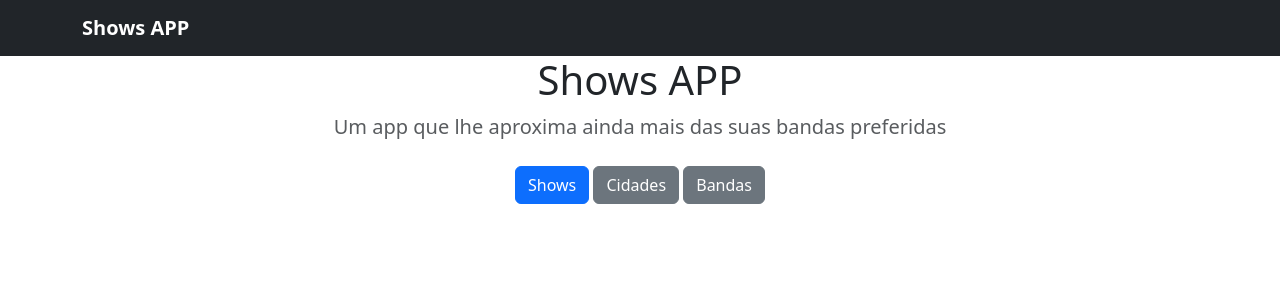
After one commit to guicazaroto/Django-Bands, a Django app: page /home/ in a window 1280 px wide. The commit adds this page. Shown: the top 300 px of the page. Run offline with Django 4.2, Linux system fonts and the light colour scheme.

Commit message:
Home page

```diff
--- a/app/urls.py
+++ b/app/urls.py
@@ -18,7 +18,7 @@ from django.contrib import admin
 from django.urls import path, include
 from django.views.generic.base import RedirectView
 
-from shows_app.views import home_city, edit_city, update_city, add_city, save_city, delete_city
+from shows_app.views import home_city, edit_city, update_city, add_city, save_city, delete_city, home_app
 from shows_app.views import home_show, edit_show, update_show, add_show, save_show, delete_show, ApiShowsList, \
     home_band, \
     edit_band, update_band, add_band, save_band, delete_band
@@ -26,6 +26,7 @@ from shows_app.views import home_show, edit_show, update_show, add_show, save_sh
 urlpatterns = [
     path('', RedirectView.as_view(url='/admin/', permanent=False)),
     path('admin/', admin.site.urls),
+    path('home/', home_app),
     path('api-auth/', include('rest_framework.urls', namespace='rest_framework')),
 
     path('shows/', home_show),
--- a/shows_app/templates/base.html
+++ b/shows_app/templates/base.html
@@ -1,12 +1,22 @@
 <!-- base.html -->
 <!DOCTYPE html>
 <html lang="en">
-<head>
-    <meta charset="UTF-8">
-    <meta name="viewport" content="width=device-width, initial-scale=1.0">
-    <link href="https://cdn.jsdelivr.net/npm/bootstrap@5.3.2/dist/css/bootstrap.min.css" rel="stylesheet" integrity="sha384-T3c6CoIi6uLrA9TneNEoa7RxnatzjcDSCmG1MXxSR1GAsXEV/Dwwykc2MPK8M2HN" crossorigin="anonymous">
-</head>
+    <head>
+        <meta charset="UTF-8">
+        <meta name="viewport" content="width=device-width, initial-scale=1.0">
+        <link href="https://cdn.jsdelivr.net/npm/bootstrap@5.3.2/dist/css/bootstrap.min.css" rel="stylesheet"
+              integrity="sha384-T3c6CoIi6uLrA9TneNEoa7RxnatzjcDSCmG1MXxSR1GAsXEV/Dwwykc2MPK8M2HN" crossorigin="anonymous">
+    </head>
     <body>
+        <header>
+            <div class="navbar navbar-dark bg-dark box-shadow">
+                <div class="container d-flex justify-content-between">
+                    <a href="/home" class="navbar-brand d-flex align-items-center">
+                        <strong>Shows APP</strong>
+                    </a>
+                </div>
+            </div>
+        </header>
         <main>
             {% block content %}{% endblock %}
         </main>
--- /dev/null
+++ b/shows_app/templates/home.html
@@ -0,0 +1,16 @@
+{% extends 'base.html' %}
+
+{% block content %}
+    <section class="jumbotron text-center">
+        <div class="container">
+          <h1 class="jumbotron-heading">Shows APP</h1>
+          <p class="lead text-muted">Um app que lhe aproxima ainda mais das suas bandas preferidas</p>
+          <p>
+            <a href="/shows" class="btn btn-primary my-2">Shows</a>
+            <a href="/cities" class="btn btn-secondary my-2">Cidades</a>
+            <a href="/bands" class="btn btn-secondary my-2">Bandas</a>
+          </p>
+        </div>
+    </section>
+
+{% endblock %}
--- a/shows_app/views.py
+++ b/shows_app/views.py
@@ -5,6 +5,10 @@ from .forms import ShowForm
 from rest_framework import generics
 from rest_framework.permissions import IsAuthenticated
 from shows_app.serializers import ShowSerializer
+
+
+def home_app(request):
+    return render(request, 'home.html')
 
 
 def home_show(request):
```
